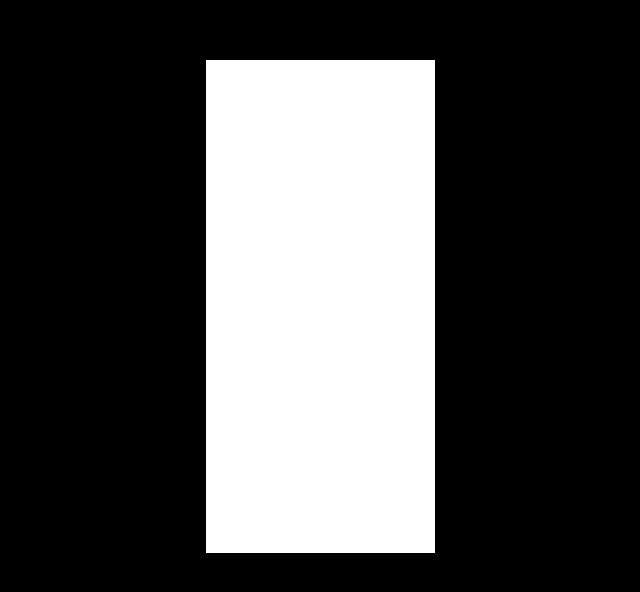
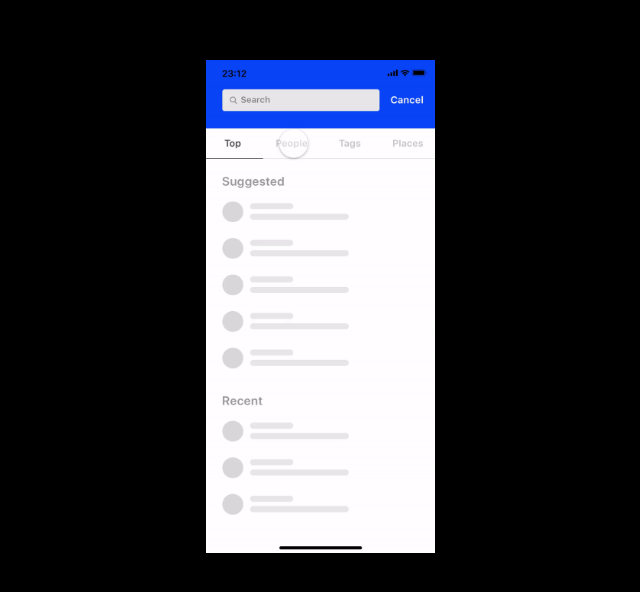
Before and after one commit to hermy0211/framer30, a React (Create React App) app: page / in a window 1280 px wide. Shown: the part 8894-9486 px from the top of the page, without its empty margins (141-781 px from the left). Built offline with nearby package versions, Linux system fonts and the light colour scheme.

Commit message:
Added Project 11

```diff
--- a/src/App.js
+++ b/src/App.js
@@ -18,6 +18,7 @@ import daySeven from './img/day07_sticky.gif'
 import dayEight from './img/day08_cardflip.gif'
 import dayNine from './img/day09_slider.gif'
 import dayTen from './img/day10_favorites.gif'
+import dayEleven from './img/day11_tab.gif'
 import blank from './img/blank.png'
 
 class App extends Component {
@@ -87,10 +88,10 @@ class App extends Component {
     }],
     dataThree: [{
       day: "DAY 11",
-      title: "Coming Soon",
-      description: "Stay tuned for more prototypes created with FramerX and React.js.",
-      githubLink: "https://github.com/hermy0211/framer30-code",
-      image: blank
+      title: "Tab Menu Interaction",
+      description: "This prototype was created off of Jay Stakelon's awesome tutorial. It makes great use of the props value which reduces the amount of redundant code.",
+      githubLink: "https://github.com/hermy0211/framer30-code/tree/master/Day%2011%20Tab",
+      image: dayEleven
     },{
       day: "DAY 12",
       title: "Coming Soon",
```
Also changed, not shown: src/img/day11_tab.gif (added).
